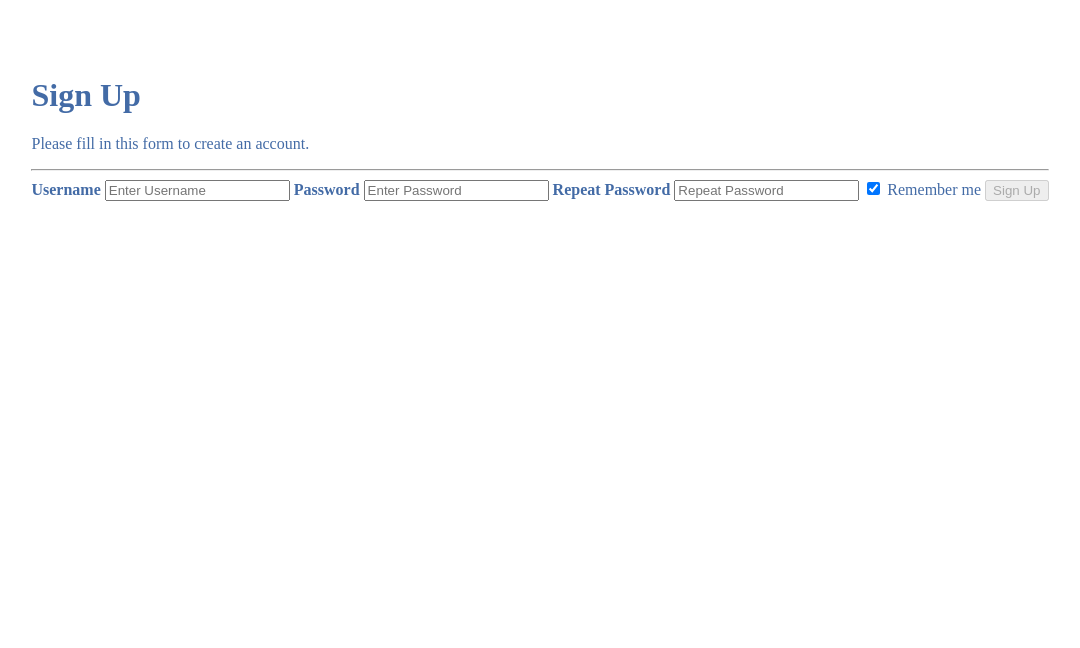
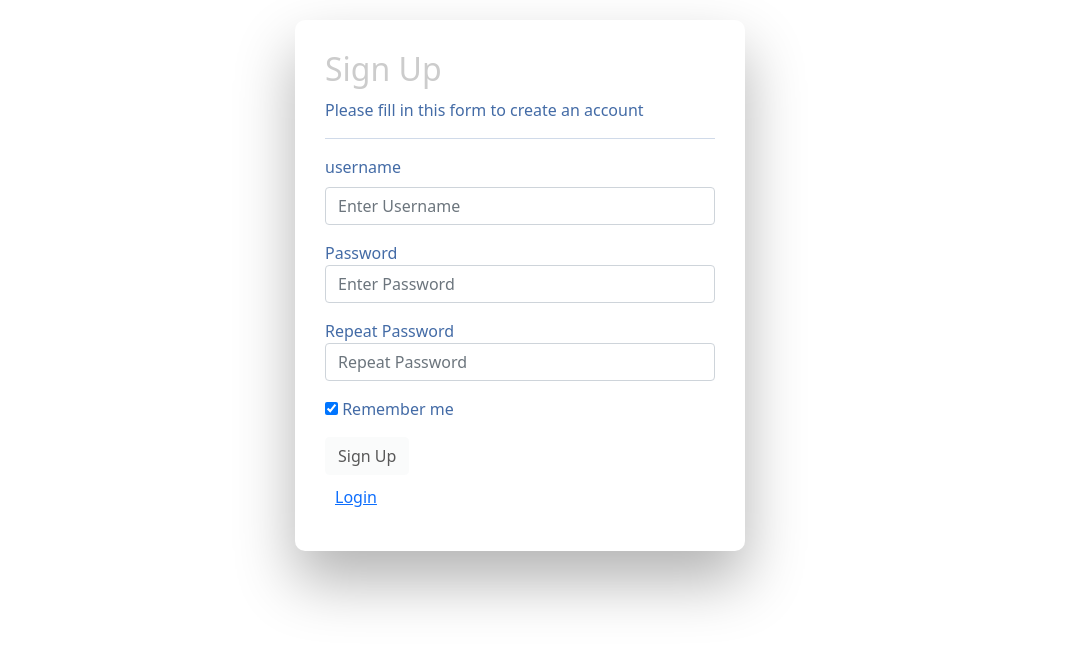
Before and after one commit to giangbang/Han-Nom-project, a Flask app: page /register in a window 1280 px wide. Shown: the top 648 px of the page, without its empty margins (120-1200 px from the left). Run offline with Flask 2, Linux system fonts and the light colour scheme.

Commit message:
register redesign

```diff
--- a/src/backend/detectors/DB/model/decoders/seg_detector.py
+++ b/src/backend/detectors/DB/model/decoders/seg_detector.py
@@ -137,9 +137,9 @@
         if self.training:
             result = OrderedDict(binary=binary)
         else:
-            # thresh = self.thresh(fuse)
-            # return (binary > thresh).float()
-            return binary
+            thresh = self.thresh(fuse)
+            return (binary > thresh).float()
+            # return binary
         if self.adaptive and self.training:
             if self.serial:
                 fuse = torch.cat(
--- a/src/frontend/templates/index.html
+++ b/src/frontend/templates/index.html
@@ -21,7 +21,7 @@
 				<nav class="navbar navbar-default" role="navigation">
 
 					<div class="collapse navbar-collapse" id="bs-example-navbar-collapse-1">
-						<div class='nav col-sm-2 col-md-2'>
+						<div class='nav col-sm-4 col-md-4'>
 							<form class="navbar-form" role="search" id='form-container'>
 								<div id='search-text' class="input-group">
 									<input class="form-control" name="q" type='text' id='s' placeholder='Search'>
@@ -32,7 +32,7 @@
 							</form>
 						</div>
 
-						<div class='col-sm-3 col-md-3'>
+						<div class='col-sm-4 col-md-4'>
 							<form class ="navbar-form" id='upload-form' method="post" action="{{ url_for('books.save_uploaded_zipfile') }}" enctype="multipart/form-data">
 								<div class="custom-file" id="upload-wrapper">
 									<input type="file" class="custom-file-input" id='file-input' accept=".zip,.rar,.7zip" name='upload-file' required>
--- a/src/frontend/templates/read.html
+++ b/src/frontend/templates/read.html
@@ -23,7 +23,7 @@
 				{% for page in pages %}
 					<div id="{{ page['imgId'] }}">
 						<div class="view">
-							<canvas type="image-panel"  width="800" height="800" >
+							<canvas type="image-panel"  width="400" height="400" >
 								<img src="image?id={{ page['imgId'] }}" onload="draw_img_on_canvas(this)">
 							</canvas>
 						</div>
--- a/src/frontend/templates/register.html
+++ b/src/frontend/templates/register.html
@@ -6,33 +6,57 @@
 
 	<!-- CSS -->
 	<link rel="stylesheet" href="static/css/style.css">
+	<link href="https://cdn.jsdelivr.net/npm/bootstrap@5.1.0/dist/css/bootstrap.min.css" rel="stylesheet" integrity="sha384-KyZXEAg3QhqLMpG8r+8fhAXLRk2vvoC2f3B09zVXn8CA5QIVfZOJ3BCsw2P0p/We" crossorigin="anonymous">
+	<!-- <link rel="stylesheet" href="https://cdn.jsdelivr.net/npm/bootstrap@5.1.0/dist/css/bootstrap.min.css" integrity="sha384-KyZXEAg3QhqLMpG8r+8fhAXLRk2vvoC2f3B09zVXn8CA5QIVfZOJ3BCsw2P0p/We" crossorigin="anonymous"> -->
+
 
 	<!-- JavaScript -->
 	<script src="static/js/script.js"></script>
+	<!-- <script src="https://cdn.jsdelivr.net/npm/bootstrap@5.1.0/dist/js/bootstrap.min.js" integrity="sha384-cn7l7gDp0eyniUwwAZgrzD06kc/tftFf19TOAs2zVinnD/C7E91j9yyk5//jjpt/" crossorigin="anonymous"></script> -->
+	<script src="https://cdn.jsdelivr.net/npm/bootstrap@5.1.0/dist/js/bootstrap.bundle.min.js" integrity="sha384-U1DAWAznBHeqEIlVSCgzq+c9gqGAJn5c/t99JyeKa9xxaYpSvHU5awsuZVVFIhvj" crossorigin="anonymous"></script>
+
 </head>
 
 <body>
-	<div class='wrapper'>
-		<form class="modal-content" onchange="reset_warning()">
-			<div class="container">
-				<h1>Sign Up</h1>
-				<p>Please fill in this form to create an account.</p>
+	<div class="wrapper container-sm fadeInDown">
+		<div id="formContent">
+			<!-- Tabs Titles -->
+			<h2 class="underlineHover inactive">Sign Up </h2>
+			<p> Please fill in this form to create an account </p>
+			<hr>
+			<!-- Sign up form -->
+			<div>
+				<div class="" id='warning' role="alert">
 					<span id='warning'></span>
-				<hr>
-				<label for="username"><b>Username</b></label>
-				<input id="username-content" type="text" placeholder="Enter Username" name="name" required>
-
-				<label for="psw"><b>Password</b></label>
-				<input id="password-content" onchange="check_password_on_register()" type="password" placeholder="Enter Password" name="psw" required>
-
-				<label for="psw-repeat"><b>Repeat Password</b></label>
-				<input id="password-repeat-content" onchange="check_password_on_register()" type="password" placeholder="Repeat Password" name="psw-repeat" required>
-
+				</div>
+				<form onchage="reset_warning()">
+					<div class="mb-3">
+						<label for="username" class="form-label">username</label>
+						<input type="text" id="username-content" class="form-control" name="name" placeholder="Enter Username" required>
+					</div>
+					<div class="mb-3">
+						<label for="psw">Password</label>
+						<input type="password" id="password-content" class="form-control" name="psw" placeholder="Enter Password" onchange='check_password_on_register()' required>
+					</div>
+					<div class="mb-3">
+						<label for="psw-repeat">Repeat Password</label>
+						<input type="password" id="password-repeat-content" class="form-control" name="psw-repeat" placeholder="Repeat Password" onchange='check_password_on_register()' required>
+					</div>
+					<div class="mb-3">
 						<label>
 							<input type="checkbox" checked="checked" name="remember"> Remember me
 						</label>
-				<button id="submit-signup-button" onclick="submit_register_form(event)" type="submit" class="signupbtn" disabled>Sign Up</button>
 					</div>
+					<button id="submit-signup-button" onclick="submit_register_form(event)" type="submit" class="signupbtn btn btn-light" disabled>Sign Up</button>
 				</form>
 			</div>
+			<!-- Add footer -->
+			<div id="formFooter">
+				<div class="footerElement">
+					<a class="underlineHover" href="login">Login</a>
+				</div>
+			</div>
+
+  </div>
+</div>
 </body>
```
Also changed, not shown: 1 other file. Lines whose indentation alone changed are shown as unchanged.
